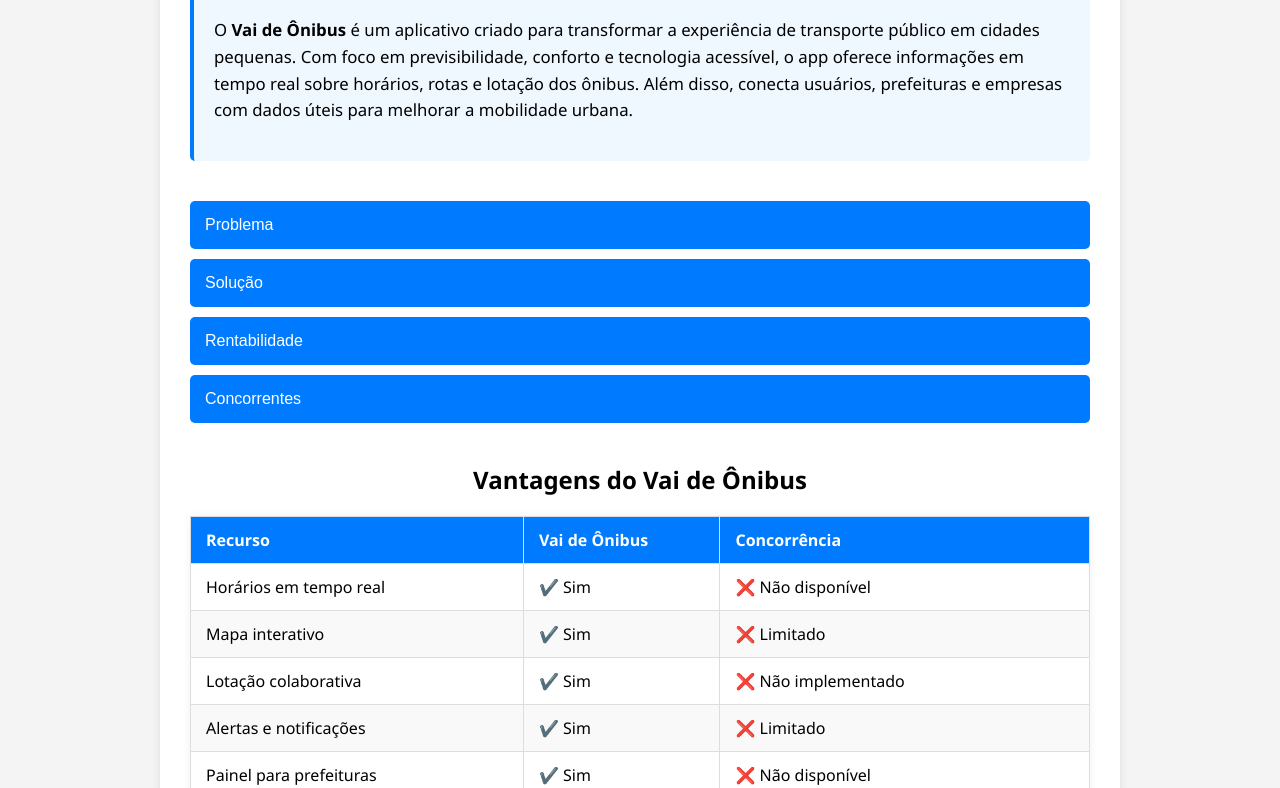
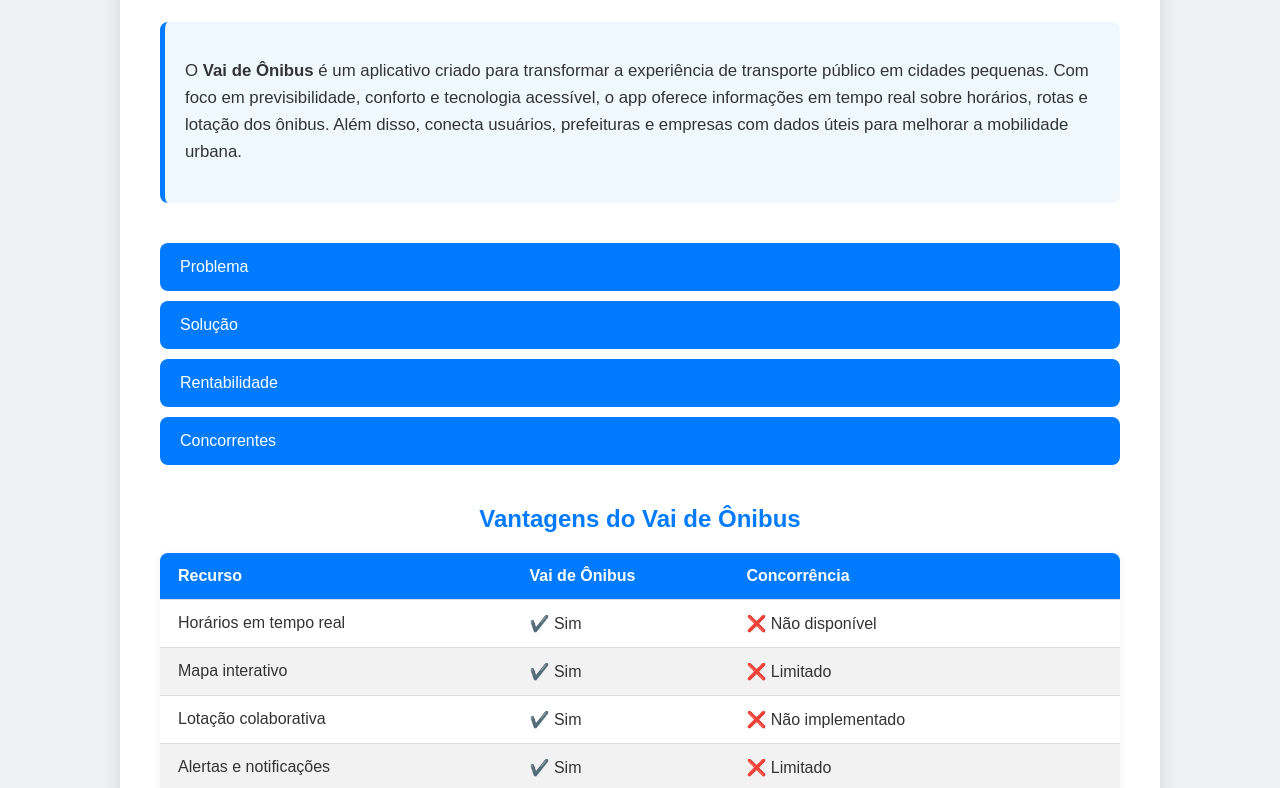
Before and after one commit to fernandinhalsk/vai-de-onibus, a plain HTML site: page index.html in a window 1280 px wide. Shown: the part 172-960 px from the top of the page. Drawn offline with Linux system fonts and the light colour scheme.

Commit message:
aesthetic?

```diff
--- a/index.html
+++ b/index.html
@@ -8,13 +8,13 @@
 </head>
 <body>
   <div class="container">
-    <div class="topo">
+    <header class="topo">
       <img src="logo.png" alt="Logo Vai de Ônibus" class="logo" />
       <div class="titulo">
         <h1>Vai de Ônibus</h1>
         <p class="subtitulo">Mobilidade urbana inteligente para cidades pequenas</p>
       </div>
-    </div>
+    </header>
 
     <section class="intro">
       <p>
@@ -24,7 +24,7 @@
       </p>
     </section>
 
-    <div class="accordion">
+    <section class="accordion">
       <button class="accordion-btn">Problema</button>
       <div class="accordion-content">
         <p>Moradores do Paraná perdem tempo e enfrentam ônibus superlotados por falta de informações confiáveis sobre horários, rotas e ocupação.</p>
@@ -53,9 +53,9 @@
       <div class="accordion-content">
         <p>Apps como <strong>Te Levo Mobile</strong> e <strong>Carsul</strong> já atuam em cidades pequenas, oferecendo soluções de mobilidade urbana.</p>
       </div>
-    </div>
+    </section>
 
-    <div class="tabela-comparativa">
+    <section class="tabela-comparativa">
       <h2>Vantagens do Vai de Ônibus</h2>
       <table>
         <thead>
@@ -66,49 +66,17 @@
           </tr>
         </thead>
         <tbody>
-          <tr>
-            <td>Horários em tempo real</td>
-            <td>✔️ Sim</td>
-            <td>❌ Não disponível</td>
-          </tr>
-          <tr>
-            <td>Mapa interativo</td>
-            <td>✔️ Sim</td>
-            <td>❌ Limitado</td>
-          </tr>
-          <tr>
-            <td>Lotação colaborativa</td>
-            <td>✔️ Sim</td>
-            <td>❌ Não implementado</td>
-          </tr>
-          <tr>
-            <td>Alertas e notificações</td>
-            <td>✔️ Sim</td>
-            <td>❌ Limitado</td>
-          </tr>
-          <tr>
-            <td>Painel para prefeituras</td>
-            <td>✔️ Sim</td>
-            <td>❌ Não disponível</td>
-          </tr>
-          <tr>
-            <td>Carteirinha digital</td>
-            <td>✔️ Sim</td>
-            <td>❌ Não disponível</td>
-          </tr>
-          <tr>
-            <td>Recarga via Pix/QR Code</td>
-            <td>✔️ Sim</td>
-            <td>❌ Pouco comum</td>
-          </tr>
-          <tr>
-            <td>Foco em transporte público</td>
-            <td>✔️ Sim</td>
-            <td>❌ Foco em transporte privado</td>
-          </tr>
+          <tr><td>Horários em tempo real</td><td>✔️ Sim</td><td>❌ Não disponível</td></tr>
+          <tr><td>Mapa interativo</td><td>✔️ Sim</td><td>❌ Limitado</td></tr>
+          <tr><td>Lotação colaborativa</td><td>✔️ Sim</td><td>❌ Não implementado</td></tr>
+          <tr><td>Alertas e notificações</td><td>✔️ Sim</td><td>❌ Limitado</td></tr>
+          <tr><td>Painel para prefeituras</td><td>✔️ Sim</td><td>❌ Não disponível</td></tr>
+          <tr><td>Carteirinha digital</td><td>✔️ Sim</td><td>❌ Não disponível</td></tr>
+          <tr><td>Recarga via Pix/QR Code</td><td>✔️ Sim</td><td>❌ Pouco comum</td></tr>
+          <tr><td>Foco em transporte público</td><td>✔️ Sim</td><td>❌ Foco em transporte privado</td></tr>
         </tbody>
       </table>
-    </div>
+    </section>
   </div>
 
   <script src="script.js"></script>
--- a/style.css
+++ b/style.css
@@ -1,17 +1,18 @@
 body {
-  font-family: 'Segoe UI', sans-serif;
-  background-color: #f4f4f4;
+  font-family: 'Poppins', sans-serif;
+  background-color: #eef2f5;
   margin: 0;
-  padding: 20px;
+  padding: 0;
+  color: #333;
 }
 
 .container {
-  max-width: 900px;
-  margin: auto;
-  background: white;
-  padding: 30px;
-  border-radius: 10px;
-  box-shadow: 0 0 10px rgba(0,0,0,0.1);
+  max-width: 960px;
+  margin: 40px auto;
+  background: #fff;
+  padding: 40px;
+  border-radius: 12px;
+  box-shadow: 0 8px 20px rgba(0,0,0,0.1);
 }
 
 .topo {
@@ -29,21 +30,21 @@ body {
 
 .titulo h1 {
   margin: 0;
-  font-size: 2em;
-  color: #333;
+  font-size: 2.2em;
+  color: #007bff;
 }
 
 .subtitulo {
-  margin: 5px 0 0;
+  margin-top: 5px;
   font-size: 1.1em;
-  color: #666;
+  color: #555;
 }
 
 .intro {
   background-color: #f0f8ff;
   padding: 20px;
-  border-left: 4px solid #007bff;
-  border-radius: 5px;
+  border-left: 5px solid #007bff;
+  border-radius: 8px;
   margin-bottom: 30px;
   font-size: 1.05em;
   line-height: 1.6;
@@ -53,13 +54,13 @@ body {
   background-color: #007bff;
   color: white;
   cursor: pointer;
-  padding: 15px;
+  padding: 15px 20px;
   width: 100%;
   border: none;
   text-align: left;
   font-size: 16px;
   transition: background-color 0.3s ease;
-  border-radius: 5px;
+  border-radius: 8px;
   margin-top: 10px;
 }
 
@@ -68,18 +69,19 @@ body {
 }
 
 .accordion-content {
-  padding: 0 15px;
+  padding: 15px 20px;
   background-color: #f9f9f9;
   display: none;
   overflow: hidden;
-  border-left: 3px solid #007bff;
-  border-radius: 0 0 5px 5px;
+  border-left: 4px solid #007bff;
+  border-radius: 0 0 8px 8px;
   margin-bottom: 10px;
+  animation: fadeIn 0.3s ease-in-out;
 }
 
-.accordion-content p,
-.accordion-content ul {
-  margin: 15px 0;
+@keyframes fadeIn {
+  from { opacity: 0; transform: translateY(-5px); }
+  to { opacity: 1; transform: translateY(0); }
 }
 
 .accordion-content ul {
@@ -93,18 +95,21 @@ body {
 .tabela-comparativa h2 {
   text-align: center;
   margin-bottom: 20px;
+  color: #007bff;
 }
 
 table {
   width: 100%;
   border-collapse: collapse;
   background-color: #fff;
+  border-radius: 8px;
+  overflow: hidden;
   box-shadow: 0 0 10px rgba(0,0,0,0.05);
 }
 
 th, td {
-  padding: 12px 15px;
-  border: 1px solid #ddd;
+  padding: 14px 18px;
+  border-bottom: 1px solid #ddd;
   text-align: left;
 }
 
@@ -114,5 +119,5 @@ thead {
 }
 
 tbody tr:nth-child(even) {
-  background-color: #f9f9f9;
+  background-color: #f2f2f2;
 }
```
